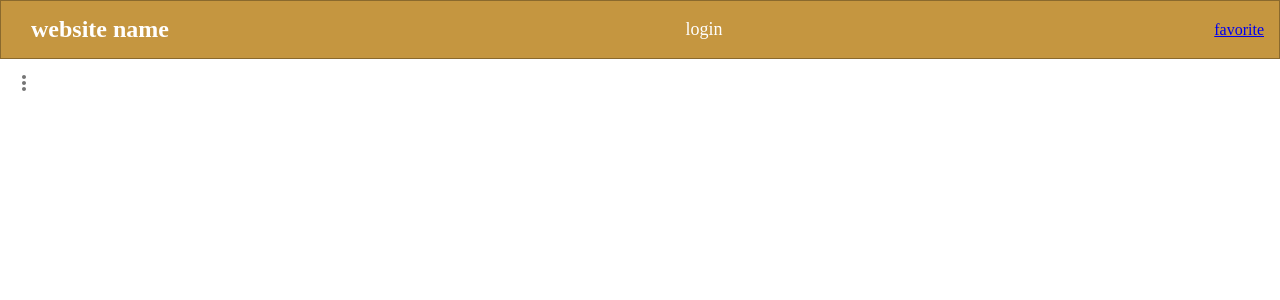
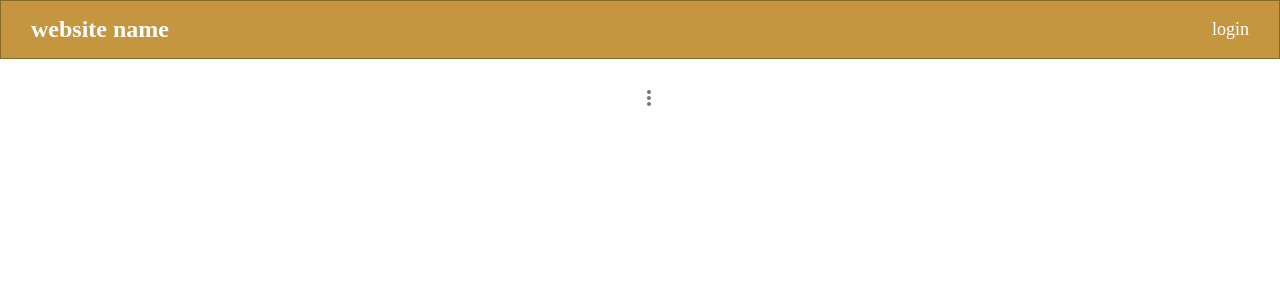
Before and after one commit to together-project-5/MERAKI_Academy_Project_5, a React (Create React App) app in the folder frontend/: page /post in a window 1280 px wide. Shown: the top 300 px of the page. Built offline with nearby package versions, Linux system fonts and the light colour scheme.

Commit message:
tashtebat

```diff
--- a/frontend/src/components/header/index.js
+++ b/frontend/src/components/header/index.js
@@ -63,7 +63,6 @@ export const Header = () => {
               </div>
             )
           }
-          <Link to="/favorite">favorite</Link>
         </div>
       </form>
 
--- a/frontend/src/components/header/menuList.js
+++ b/frontend/src/components/header/menuList.js
@@ -12,7 +12,7 @@ import MenuItem from "@material-ui/core/MenuItem";
 import MenuList from "@material-ui/core/MenuList";
 import { makeStyles } from "@material-ui/core/styles";
 import { setArchive } from "../../reducers/archive";
-
+import List from "./menuList";
 
 const useStyles = makeStyles((theme) => ({
   root: {
@@ -60,8 +60,7 @@ export default function MenuListComposition() {
   }, [open]);
 
   const showArchive = async () => {
-   await
-    axios
+    await axios
       .get(`http://localhost:5000/post/archive`)
       .then((res) => {
         dispatch(setArchive(res.data));
@@ -70,8 +69,16 @@ export default function MenuListComposition() {
       .catch((err) => {
         console.log(err);
       });
-    history.push("/archive")
+    history.push("/archive");
   };
+
+  const showFavorite = () => {
+    history.push("/favorite");
+  };
+  const showCreatePost = () => {
+    history.push("/createPost");
+  };
+
 
   return (
     <div className={classes.root}>
@@ -107,8 +114,8 @@ export default function MenuListComposition() {
                     onKeyDown={handleListKeyDown}
                   >
                     <MenuItem onClick={handleClose}>my profile</MenuItem>
-                    <MenuItem onClick={handleClose}>my favorite</MenuItem>
-                    <MenuItem onClick={handleClose}>create new post</MenuItem>
+                    <MenuItem onClick={showFavorite}>my favorite</MenuItem>
+                    <MenuItem onClick={showCreatePost}>create new post</MenuItem>
                     <MenuItem onClick={showArchive}>my archive</MenuItem>
                     <MenuItem onClick={handleClose}>edit my profile</MenuItem>
                     <hr></hr>
--- a/frontend/src/components/main/main.css
+++ b/frontend/src/components/main/main.css
@@ -17,10 +17,13 @@
 .postDiv {
   display: flex;
   border: solid black 0.2px;
-  width: 60vw;
+  width: 45vw;
   height: 40vh;
   margin-top: 2px;
   margin-bottom: 3px;
+  margin-left: 250px;
+  margin-top: 50px;
+
 }
 .post-comment-div {
   border: solid black 0.2px;
@@ -32,6 +35,7 @@
 .profilePic {
   width: 50px;
   height: 50px;
+  margin-top: -36px;
 }
 .postTitle {
   font-family: "Times New Roman", Times, serif;
@@ -47,3 +51,7 @@
 .commentIcon {
   padding-left: 10px;
 }
+.menuList{
+  margin-left: 625px;
+  margin-top: 15px;
+}
--- a/frontend/src/components/main/post.js
+++ b/frontend/src/components/main/post.js
@@ -173,7 +173,6 @@ const GetPost = () => {
               />
               <p className="postTitle">{post.title}</p>
               <p className="postDescription">{post.description}</p>
-              <p className="ppp">{post._IdPost}</p>
 
               <img
                 onClick={() => {
--- a/frontend/src/components/main/postList.js
+++ b/frontend/src/components/main/postList.js
@@ -7,6 +7,7 @@ import MoreVertIcon from "@material-ui/icons/MoreVert";
 import { useHistory } from "react-router-dom";
 import axios from "axios";
 import { useSelector } from "react-redux";
+import "./main.css";
 
 const ITEM_HEIGHT = 48;
 
@@ -73,6 +74,8 @@ export default function LongMenu({ id, userIdP }) {
   };
   return (
     <>
+        <div className="menuList">
+
       {userIdP === ID ? (
         <div>
           <IconButton
@@ -160,6 +163,8 @@ export default function LongMenu({ id, userIdP }) {
           </Menu>
         </div>
       )}
+        </div>
+
     </>
   );
 }
```
